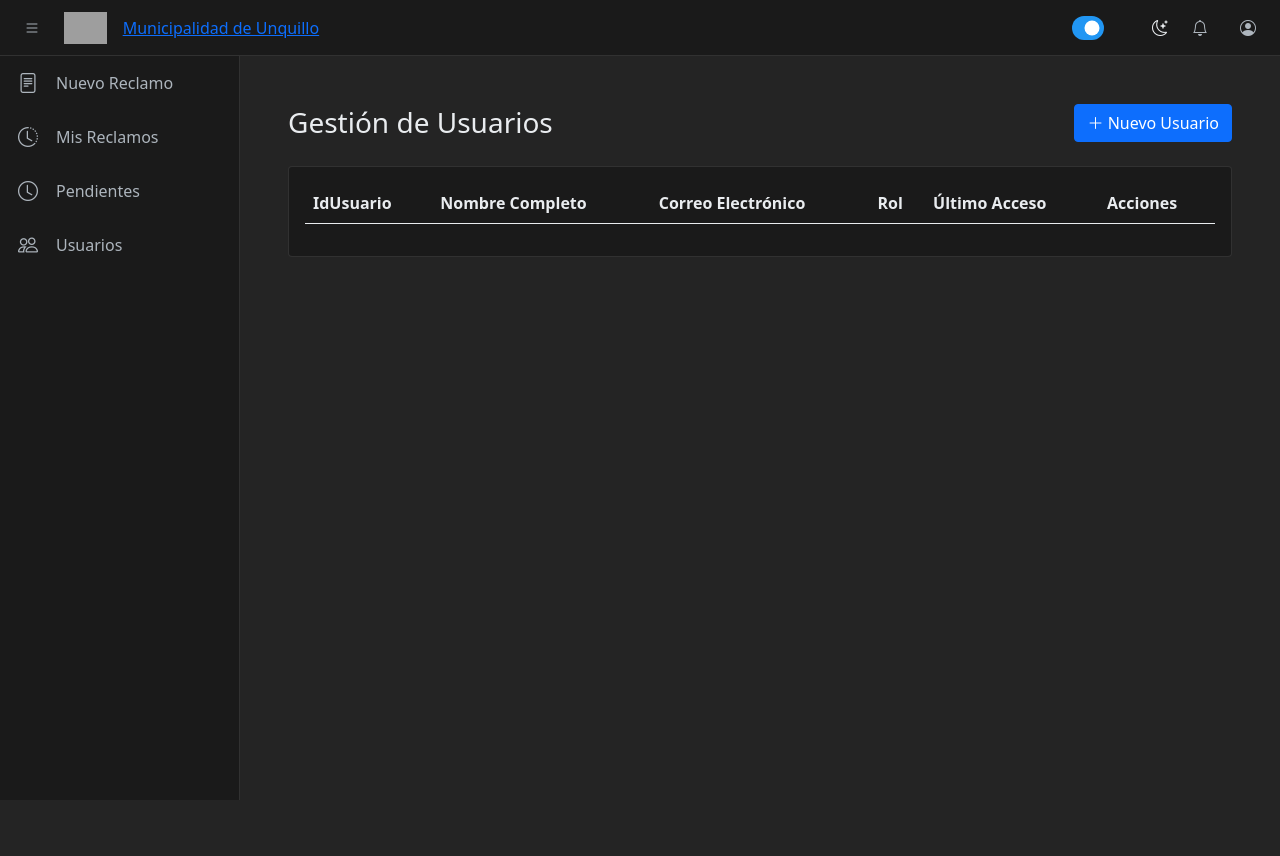
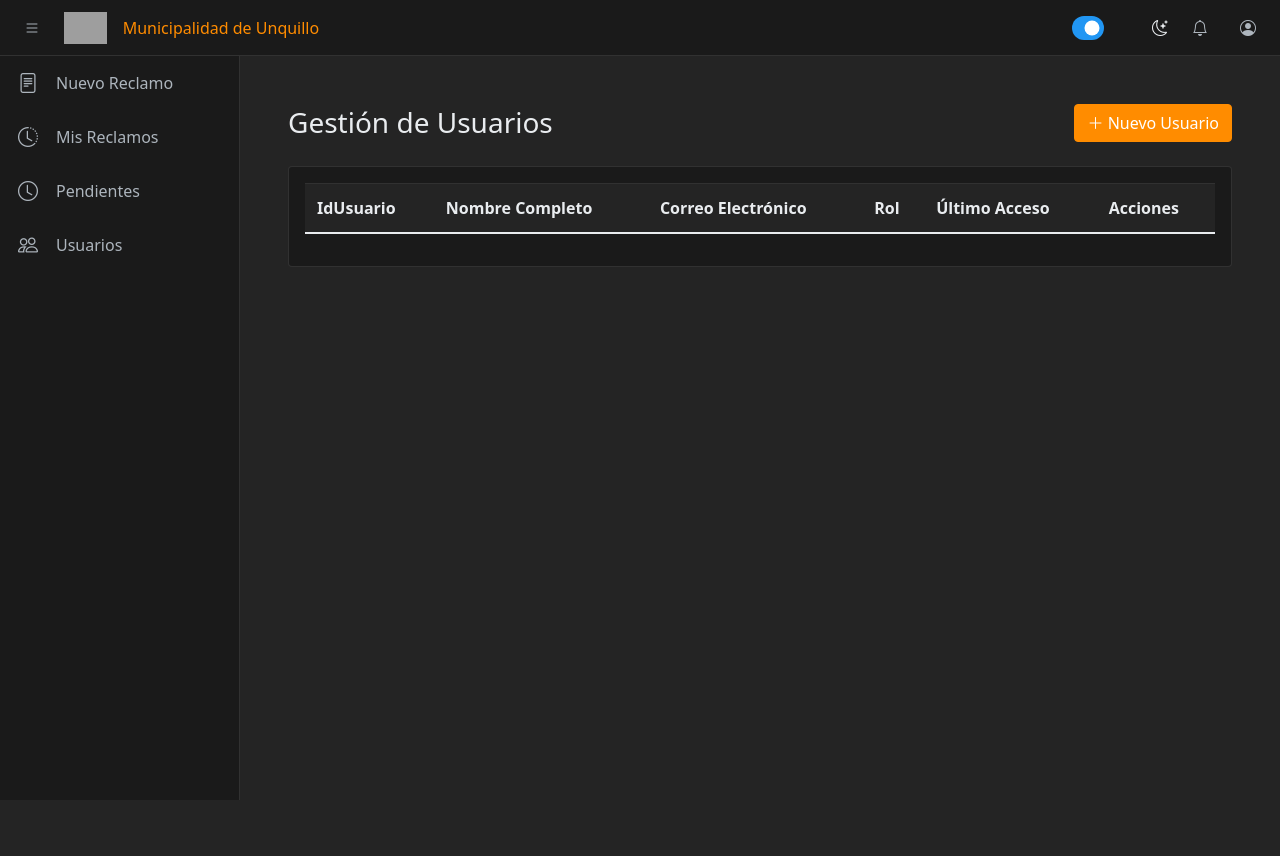
Before and after one commit to FrancoXe/AppLogin, an ASP.NET Core app: page /Reclamos/Usuarios in a window 1280 px wide. Run offline with ASP.NET Core 8, Linux system fonts and the light colour scheme; the visitor is signed in with stand-in values (Sample User, id 1); lists and menus that the app fills with data are empty; grey boxes are pictures that could not be loaded.

Commit message:
Visual frontend and table readability improvements
I've updated the user interface to present a cleaner, more uniform design, using a predominantly white and orange color palette.

Main changes:
- I defined a new color palette in `site.css` with white as the main background and orange (#FF8C00) as the accent color.
- I adjusted table styles to improve data readability, including padding, borders, and background/text colors.
- I updated the styles of interactive elements (buttons, links, forms) to consistently use the new color palette. The main action buttons are now orange.
- I verified and ensured the consistency of the orange accent color in the dark theme, maintaining readability.
- I paid attention to overall readability and contrast throughout the interface.

These changes aim to improve your experience by making information more accessible and the interface more aesthetically pleasing.

```diff
--- a/wwwroot/css/site.css
+++ b/wwwroot/css/site.css
@@ -1,13 +1,18 @@
 :root {
     /* Light theme colors */
-    --bg-primary: #f8f9fa;
-    --bg-secondary: #ffffff;
-    --bg-sidebar: #f8f9fa;
-    --bg-header: #f8f9fa;
-    --text-primary: #2c3e50;
-    --text-secondary: #495057;
-    --border-color: rgba(0,0,0,0.1);
-    --hover-bg: rgba(0,0,0,0.05);
+    --bg-primary: #ffffff;
+    --bg-secondary: #f8f9fa;
+    --bg-sidebar: #ffffff;
+    --bg-header: #ffffff;
+    --text-primary: #212529;
+    --text-secondary: #6c757d;
+    --border-color: #dee2e6;
+    --hover-bg: #e9ecef;
+    --accent-color: #FF8C00; /* Dark Orange */
+    --accent-color-darker: #E67E00; /* 10% darker for hover/active */
+    --accent-color-r: 255;
+    --accent-color-g: 140;
+    --accent-color-b: 0;
     --text-primary-filter: none;
 }
 
@@ -21,7 +26,25 @@
     --text-secondary: #adb5bd;
     --border-color: rgba(255,255,255,0.1);
     --hover-bg: rgba(255,255,255,0.1);
+
+    /* Accent color definitions for dark theme */
+    --accent-color: #FF8C00; /* Standard orange, same as light theme */
+    --accent-color-darker: #E67E00; /* Darker orange for hover/active, same as light theme */
+    --accent-color-r: 255;
+    --accent-color-g: 140;
+    --accent-color-b: 0;
     --text-primary-filter: invert(1);
+}
+
+/* Links */
+a {
+    color: var(--accent-color);
+    text-decoration: none;
+}
+
+a:hover {
+    color: var(--accent-color-darker);
+    text-decoration: underline;
 }
 
 /* Base styles */
@@ -151,6 +174,89 @@ body {
     color: var(--text-primary);
 }
 
+/* Standard Buttons - General styling */
+.btn {
+    display: inline-block;
+    font-weight: 400;
+    line-height: 1.5;
+    color: var(--text-primary);
+    text-align: center;
+    text-decoration: none;
+    vertical-align: middle;
+    cursor: pointer;
+    -webkit-user-select: none;
+    -moz-user-select: none;
+    user-select: none;
+    background-color: transparent;
+    border: 1px solid transparent;
+    padding: 0.375rem 0.75rem;
+    font-size: 1rem;
+    border-radius: 0.25rem;
+    transition: color .15s ease-in-out,background-color .15s ease-in-out,border-color .15s ease-in-out,box-shadow .15s ease-in-out;
+}
+
+/* Primary Buttons */
+.btn-primary {
+    color: #ffffff;
+    background-color: var(--accent-color);
+    border-color: var(--accent-color);
+}
+
+.btn-primary:hover {
+    color: #ffffff;
+    background-color: var(--accent-color-darker);
+    border-color: var(--accent-color-darker);
+}
+
+.btn-primary:focus, .btn-primary.focus {
+    color: #ffffff;
+    background-color: var(--accent-color-darker);
+    border-color: var(--accent-color-darker);
+    box-shadow: 0 0 0 0.2rem rgba(var(--accent-color-r), var(--accent-color-g), var(--accent-color-b), 0.5);
+}
+
+.btn-primary:active, .btn-primary.active {
+    color: #ffffff;
+    background-color: var(--accent-color-darker);
+    border-color: var(--accent-color-darker);
+}
+
+/* Secondary / Outline Buttons - Styled to use accent color for outline */
+/* Assuming .btn-outline-secondary is the one to be styled with accent color based on Usuarios.cshtml */
+.btn-outline-secondary {
+    color: var(--accent-color);
+    border-color: var(--accent-color);
+}
+
+.btn-outline-secondary:hover {
+    color: #ffffff;
+    background-color: var(--accent-color);
+    border-color: var(--accent-color);
+}
+
+.btn-outline-secondary:focus, .btn-outline-secondary.focus {
+    box-shadow: 0 0 0 0.2rem rgba(var(--accent-color-r), var(--accent-color-g), var(--accent-color-b), 0.5);
+}
+
+.btn-outline-secondary:active, .btn-outline-secondary.active {
+    color: #ffffff;
+    background-color: var(--accent-color);
+    border-color: var(--accent-color);
+}
+
+/* Danger Buttons - Ensure they remain distinct */
+.btn-danger {
+    color: #ffffff;
+    background-color: #dc3545; /* Standard Bootstrap danger color */
+    border-color: #dc3545;
+}
+
+.btn-danger:hover {
+    color: #ffffff;
+    background-color: #c82333;
+    border-color: #bd2130;
+}
+
 /* Switch para tema oscuro */
 .form-switch {
     padding-left: 2.5rem;
@@ -223,9 +329,15 @@ body {
 
 .form-control:focus {
     background-color: var(--bg-primary);
-    border-color: #2196F3;
+    border-color: var(--accent-color); /* Use accent color for focus */
     color: var(--text-primary);
-    box-shadow: 0 0 0 0.2rem rgba(33, 150, 243, 0.25);
+    box-shadow: 0 0 0 0.2rem rgba(var(--accent-color-r), var(--accent-color-g), var(--accent-color-b), 0.25); /* Accent color shadow */
+}
+
+/* Apply to .form-select as well if present and needs it */
+.form-select:focus {
+    border-color: var(--accent-color);
+    box-shadow: 0 0 0 0.2rem rgba(var(--accent-color-r), var(--accent-color-g), var(--accent-color-b), 0.25);
 }
 
 .form-control::placeholder {
@@ -235,14 +347,29 @@ body {
 /* Tables */
 .table {
     color: var(--text-primary);
+    width: 100%;
+    margin-bottom: 1rem;
+}
+
+.table th,
+.table td {
+    padding: 0.75rem; /* Increased padding */
+    vertical-align: top;
+    border-top: 1px solid var(--border-color);
 }
 
 .table thead th {
-    border-bottom-color: var(--border-color);
+    vertical-align: bottom;
+    border-bottom: 2px solid var(--border-color); /* Thicker bottom border for header */
+    background-color: var(--bg-secondary); /* Slightly different background for header */
+    color: var(--text-primary);
+    font-weight: 600; /* Bolder header text */
 }
 
-.table td, .table th {
-    border-top-color: var(--border-color);
+/* Ensure hover effect is subtle and uses variables */
+.table-hover tbody tr:hover {
+    background-color: var(--hover-bg);
+    color: var(--text-primary);
 }
 
 /* Cards */
```
